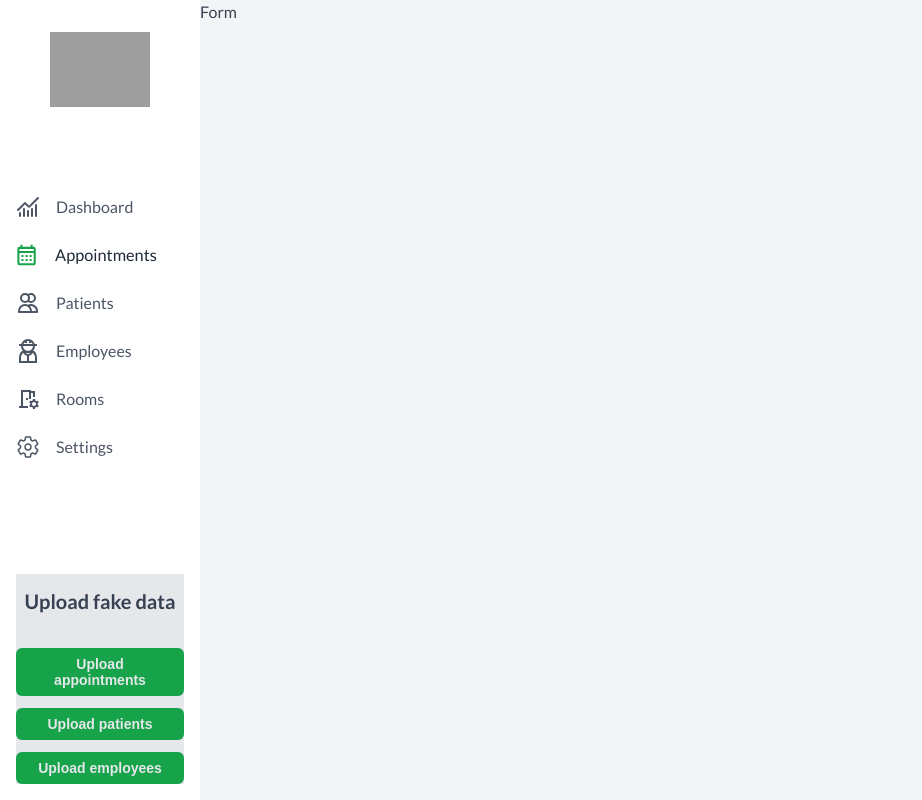
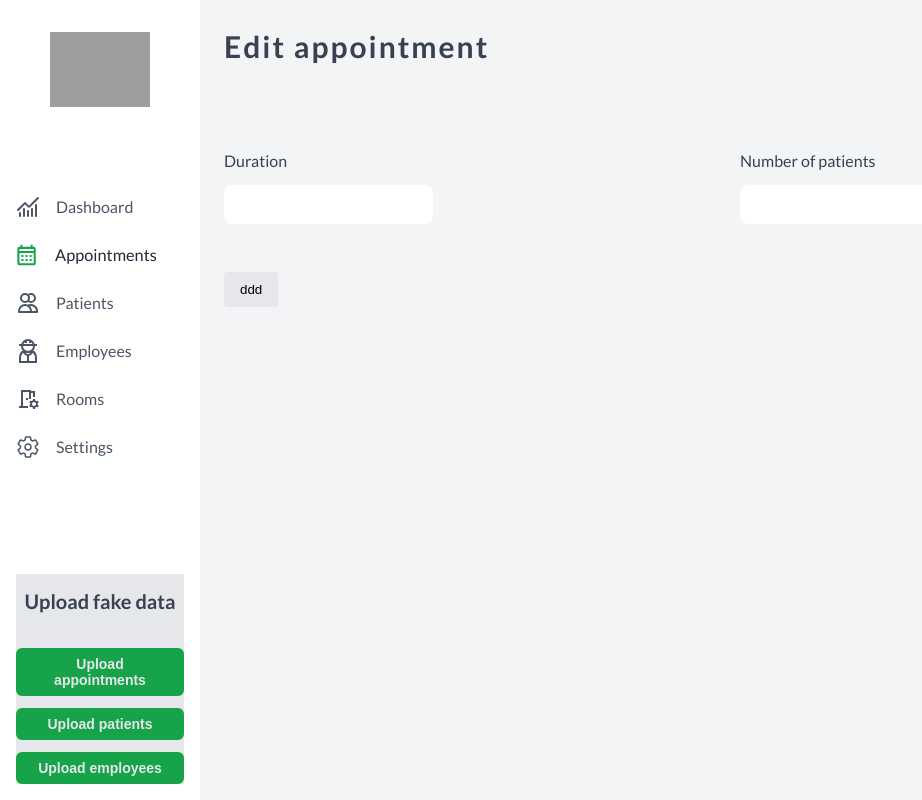
Before and after one commit to cees2/clinic-wise, a React (Vite) app: page /appointments/1/edit in a window 1280 px wide. Shown: the whole page, without its empty margins (0-922 px from the left). Built offline with nearby package versions, Linux system fonts and the light colour scheme; grey boxes are pictures that could not be loaded.

Commit message:
Add calendar input

```diff
--- a/package.json
+++ b/package.json
@@ -14,7 +14,10 @@
         "@supabase/supabase-js": "^2.49.8",
         "@tanstack/react-query": "^5.76.2",
         "@tanstack/react-query-devtools": "^5.76.2",
+        "@types/react-date-range": "^1.4.10",
+        "date-fns": "^4.1.0",
         "react": "^19.1.0",
+        "react-date-range": "^2.0.1",
         "react-dom": "^19.1.0",
         "react-hook-form": "^7.57.0",
         "react-icons": "^5.5.0",
--- a/src/App.tsx
+++ b/src/App.tsx
@@ -5,6 +5,8 @@ import MainLayout from "./pages";
 import GlobalStyles from "./styles/GlobalStyles";
 import { ToastContainer } from "react-toastify";
 import { ConfirmationProvider } from "./utils/useConfirmation";
+import "react-date-range/dist/styles.css";
+import "react-date-range/dist/theme/default.css";
 
 const queryClient = new QueryClient();
 
--- /dev/null
+++ b/src/components/common/Form/FormLayout.tsx
@@ -0,0 +1,8 @@
+import styled from "styled-components";
+
+export const FormLayout = styled.div`
+    display: flex;
+    flex-direction: column;
+    row-gap: 8rem;
+    padding: 2.4rem;
+`;
--- /dev/null
+++ b/src/components/common/Input/DatePickerInput/DatePickerInput.tsx
@@ -0,0 +1,51 @@
+import { add } from "date-fns";
+import { Calendar } from "react-date-range";
+import { Dropdown } from "../../Dropdown/Dropdown";
+import { Controller, type Control, type FieldPath } from "react-hook-form";
+import TimePicker from "./TimePicker";
+
+interface Props<T extends Record<string, any>> {
+    minDate?: Date;
+    maxDate?: Date;
+    control: Control<T>;
+    registerName: FieldPath<T>;
+    withTimePicker?: true;
+}
+
+export const DatePickerInput = <T extends Record<string, any>>({
+    minDate,
+    maxDate,
+    control,
+    registerName,
+    withTimePicker,
+}: Props<T>) => {
+    const calendarMinDate = minDate ?? new Date();
+    const calendarMaxDate = maxDate ?? add(new Date(), { years: 1 });
+
+    return (
+        <Dropdown>
+            <Dropdown.Toggle hideDefaultIcon>ddd</Dropdown.Toggle>
+            <Dropdown.Menu>
+                <Controller
+                    control={control}
+                    name={registerName}
+                    render={({ field: { onChange, value } }) => (
+                        <>
+                            <Calendar
+                                date={value}
+                                onChange={(dateRange: Date) => {
+                                    onChange(dateRange);
+                                }}
+                                color="#16a34a"
+                                dateDisplayFormat="dd.mm.yyyy"
+                                minDate={calendarMinDate}
+                                maxDate={calendarMaxDate}
+                            />
+                            {withTimePicker && <TimePicker />}
+                        </>
+                    )}
+                />
+            </Dropdown.Menu>
+        </Dropdown>
+    );
+};
--- /dev/null
+++ b/src/components/common/Input/DatePickerInput/TimePicker.tsx
@@ -0,0 +1,5 @@
+const TimePicker = () => {
+    return <div>TiemPicker</div>
+}
+
+export default TimePicker
--- /dev/null
+++ b/src/pages/Appointments/Edit/index.tsx
@@ -0,0 +1,17 @@
+import { useParams } from "react-router-dom";
+import { Header } from "../../../components/common/Header/Header";
+import { AppointmentForm } from "../components/AppointmentForm";
+import { FormLayout } from "../../../components/common/Form/FormLayout";
+
+const EditAppointment = () => {
+    const { appointmentId } = useParams<{ appointmentId: string }>();
+
+    return (
+        <FormLayout>
+            <Header as="h3" title="Edit appointment" />
+            <AppointmentForm />
+        </FormLayout>
+    );
+};
+
+export default EditAppointment;
--- a/src/pages/Appointments/Form/index.tsx
+++ /dev/null
@@ -1,9 +0,0 @@
-import { useParams } from "react-router-dom";
-
-const AppointmentForm = () => {
-    const { appointmentId } = useParams<{ appointmentId: string }>();
-
-    return <div>Form</div>;
-};
-
-export default AppointmentForm;
--- /dev/null
+++ b/src/pages/Appointments/components/AppointmentForm.tsx
@@ -0,0 +1,29 @@
+import { useForm } from "react-hook-form";
+import { GridLayout } from "../../../components/common/Grid/Grid";
+import type { Database } from "../../../services/database.types";
+import { NumberInput } from "../../../components/common/Input/NumberInput";
+import { DatePickerInput } from "../../../components/common/Input/DatePickerInput/DatePickerInput";
+
+export const AppointmentForm = () => {
+    const { control, watch } = useForm<Database["public"]["Tables"]["appointments"]["Insert"]>();
+
+    console.log(watch());
+
+    return (
+        <GridLayout columns={2} rowGap="4.8rem">
+            <NumberInput
+                control={control}
+                registerName="duration"
+                label="Duration"
+                rules={{ required: "This field is required" }}
+            />
+            <NumberInput
+                control={control}
+                registerName="number_of_patients"
+                label="Number of patients"
+                rules={{ required: "This field is required" }}
+            />
+            <DatePickerInput registerName="start_date" control={control} withTimePicker />
+        </GridLayout>
+    );
+};
--- a/src/pages/index.tsx
+++ b/src/pages/index.tsx
@@ -11,7 +11,7 @@ import Register from "./Authentication/Register/Register";
 import styled from "styled-components";
 import MainNavigation from "../components/layout/Navigation/MainNavigation";
 import Employees from "./Employees";
-import AppointmentForm from "./Appointments/Form";
+import EditAppointment from "./Appointments/Edit";
 
 const StyledMainLayout = styled.div`
     display: flex;
@@ -32,7 +32,7 @@ const MainLayout = () => {
                     <Route path="dashboard" Component={Dashboard} />
                     <Route path="appointments">
                         <Route path="" Component={Appointments} />
-                        <Route path=":appointmentId/edit" Component={AppointmentForm} />
+                        <Route path=":appointmentId/edit" Component={EditAppointment} />
                     </Route>
                     <Route path="patients" Component={Patients} />
                     <Route path="employees" Component={Employees} />
```
Also changed, not shown: src/components/common/Input/FormSelectInput.tsx (added), 1 other file (tests, documents, lock files or other folders).
